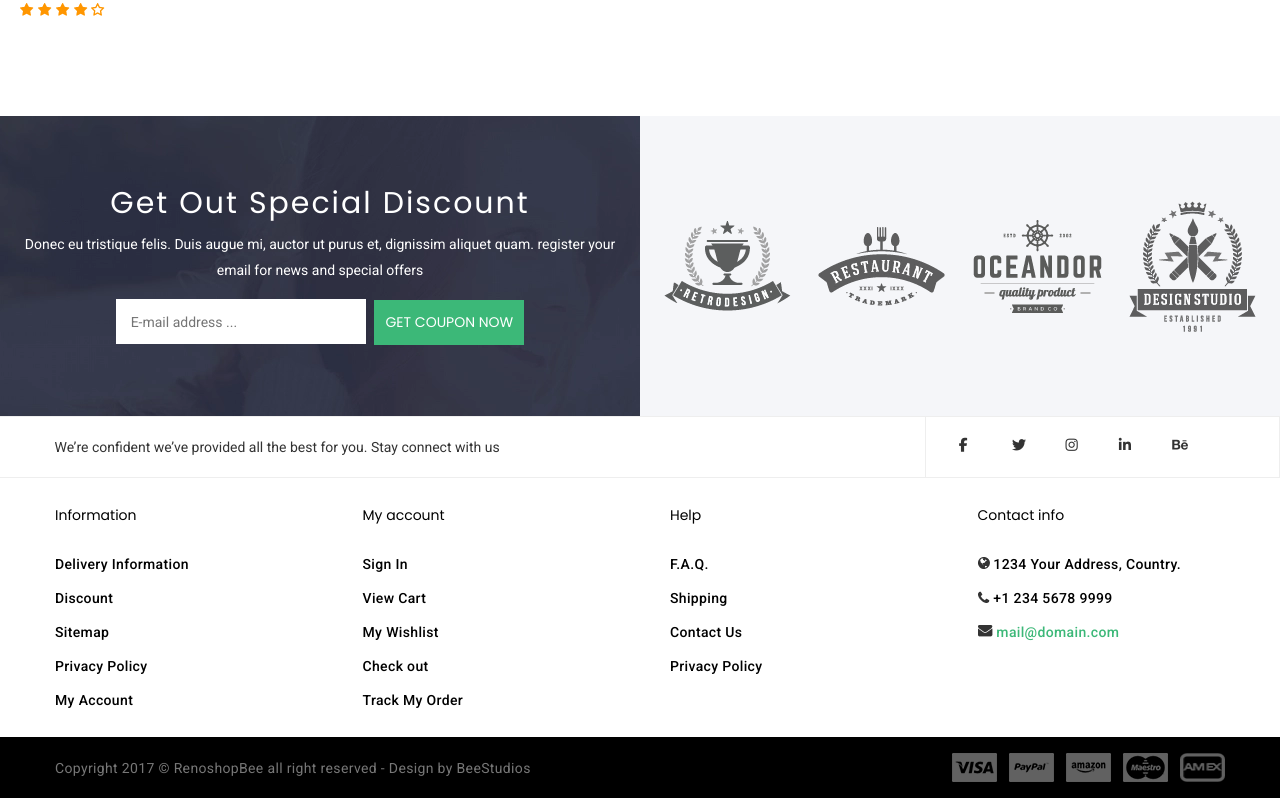
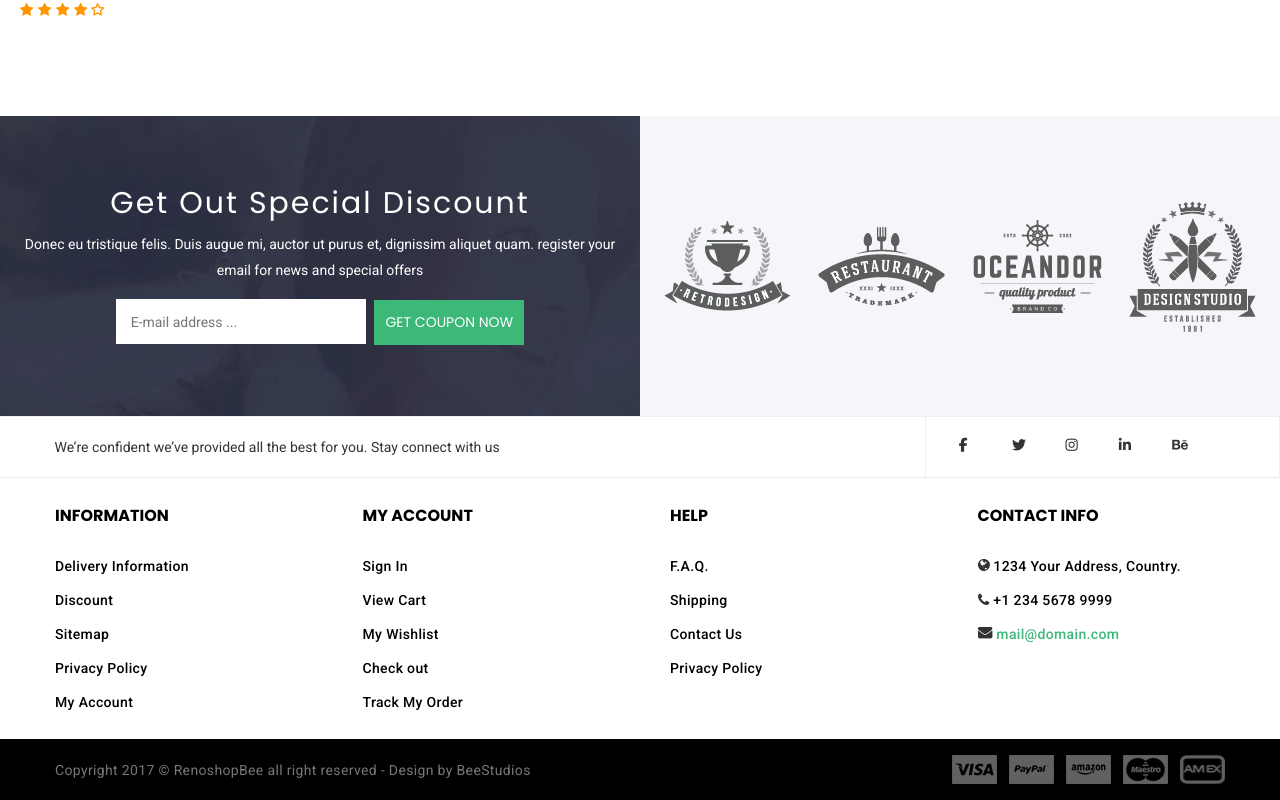
Before and after one commit to vitalyailinskyi/RenoshopBee, a website: page index.html in a window 1280 px wide. Shown: the part 5172-5972 px from the top of the page. Drawn offline with nearby package versions, Linux system fonts and the light colour scheme; files whose address does not match are found by name.

Commit message:
Some fixes

```diff
--- a/css/fonts.css
+++ b/css/fonts.css
@@ -6,6 +6,7 @@
     url("../fonts/droidserif.ttf") format("truetype");
   font-weight: 400;
   font-style: normal;
+  font-display: swap;
 }
 
 @font-face {
@@ -16,4 +17,5 @@
     url("../fonts/droidserifitalic.ttf") format("truetype");
   font-weight: 400;
   font-style: italic;
+  font-display: swap;
 }
--- a/css/general-styles.css
+++ b/css/general-styles.css
@@ -909,7 +909,7 @@ cart-table, inputs and buttons */
   margin-bottom: 35px;
 }
 
-.footer__menu--title h3 {
+.footer__menu--title h2 {
   font-family: "Poppins", sans-serif;
   font-weight: 600;
   font-size: 16px;
--- a/css/index.css
+++ b/css/index.css
@@ -576,7 +576,6 @@
   grid-template-areas: "discount trends";
   grid-template-columns: 1fr 1fr;
   grid-template-rows: minmax(auto, 300px);
-  /* grid-template: auto / [discount] "discount" 1fr [trends] "trends" 1fr; */
 }
 
 @media (max-width: 768px) {
```
